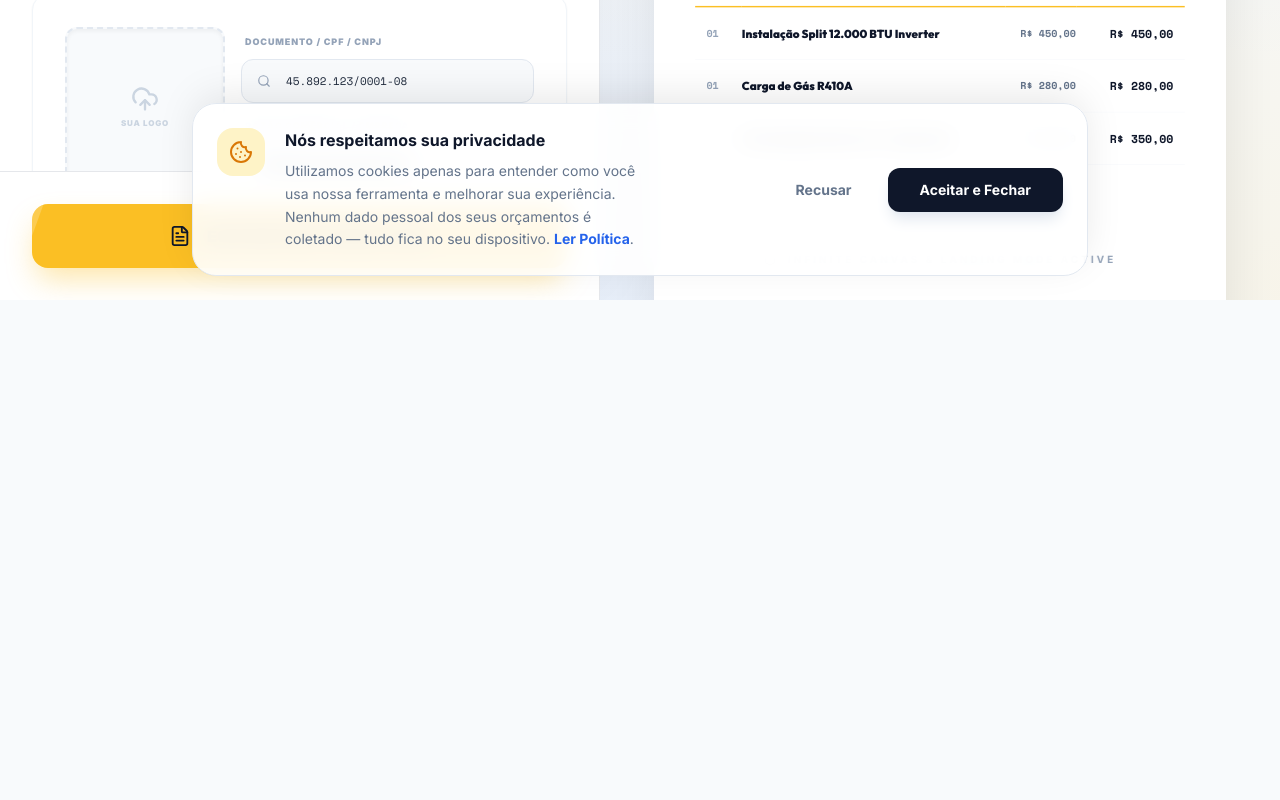
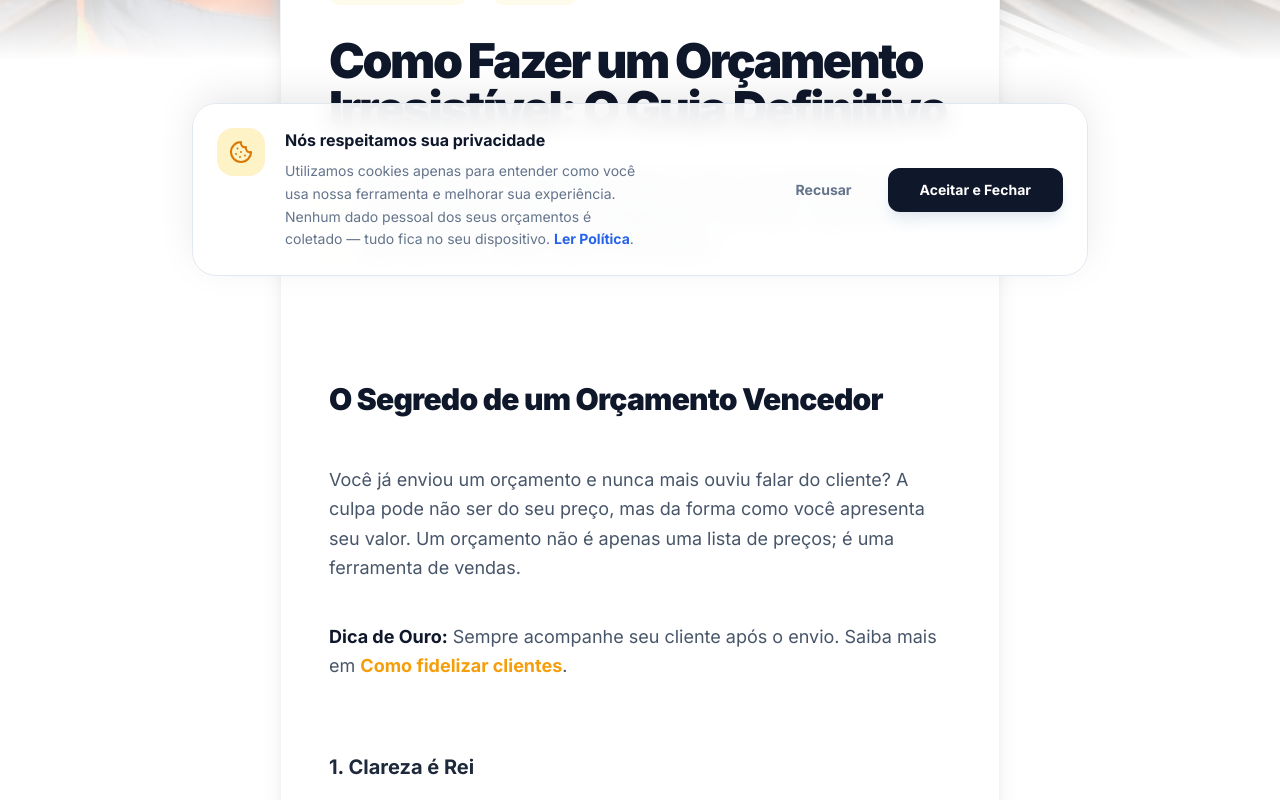
Before and after one commit to mpmathis01/firmou, a React (Vite) app: page /#/blog/como-fazer-orcamento-irresistivel in a window 1280 px wide. Shown: the part 500-1300 px from the top of the page. Before the commit the page ends 800 px from the top, so only its background shows below. Built offline with nearby package versions, Linux system fonts and the light colour scheme; a web font is replaced by a local one.

Commit message:
feat(blog): enhanced content parser and fixed redirection with HashRouter

```diff
--- a/src/App.jsx
+++ b/src/App.jsx
@@ -1,5 +1,5 @@
 import React, { useState } from 'react';
-import { BrowserRouter, Routes, Route } from 'react-router-dom';
+import { HashRouter, Routes, Route } from 'react-router-dom';
 import { FirmouEditor } from './components/editor/FirmouEditor';
 import CookieConsent from './components/common/CookieConsent';
 import PrivacyPolicyModal from './components/legal/PrivacyPolicyModal';
@@ -14,7 +14,7 @@ function App() {
     const toggleMenu = () => setShowMenu(!showMenu);
 
     return (
-        <BrowserRouter>
+        <HashRouter>
             <div className="antialiased">
                 <Routes>
                     <Route
@@ -45,7 +45,7 @@ function App() {
                     onClose={() => setShowPrivacyPolicy(false)}
                 />
             </div>
-        </BrowserRouter>
+        </HashRouter>
     );
 }
 
--- a/src/components/blog/BlogPost.jsx
+++ b/src/components/blog/BlogPost.jsx
@@ -6,6 +6,8 @@ import { BLOG_POSTS } from './blogData';
 // Helper to get image path
 // Helper to get image path using Vite's BASE_URL
 const getImagePath = (imageName) => {
+    if (!imageName) return '';
+    if (imageName.startsWith('http')) return imageName;
     const base = import.meta.env.BASE_URL;
     return `${base}assets/blog/${imageName}`;
 };
@@ -24,14 +26,107 @@ const BlogPost = () => {
 
     if (!post) return null;
 
-    // Simple markdown-like parser for content
+    // Advanced parser for content
     const renderContent = (content) => {
         return content.split('\n').map((line, index) => {
-            if (line.startsWith('## ')) return <h2 key={index} className="text-3xl font-black mt-12 mb-6 tracking-tight text-slate-900 dark:text-white">{line.replace('## ', '')}</h2>;
-            if (line.startsWith('### ')) return <h3 key={index} className="text-xl font-bold mt-8 mb-4 text-slate-800 dark:text-slate-200">{line.replace('### ', '')}</h3>;
-            if (line.startsWith('- ')) return <li key={index} className="ml-4 mb-2 list-disc text-slate-600 dark:text-slate-300 pl-2">{line.replace('- ', '')}</li>;
-            if (line.trim() === '') return <br key={index} />;
-            return <p key={index} className="mb-4 text-lg leading-relaxed text-slate-600 dark:text-slate-400">{line}</p>;
+            const trimmedLine = line.trim();
+            if (trimmedLine === '') return <br key={index} />;
+
+            // Headlines
+            if (trimmedLine.startsWith('## ')) return <h2 key={index} className="text-3xl font-black mt-12 mb-6 tracking-tight text-slate-900 dark:text-white">{trimmedLine.replace('## ', '')}</h2>;
+            if (trimmedLine.startsWith('### ')) return <h3 key={index} className="text-xl font-bold mt-8 mb-4 text-slate-800 dark:text-slate-200">{trimmedLine.replace('### ', '')}</h3>;
+
+            // List items
+            if (trimmedLine.startsWith('- ')) return <li key={index} className="ml-4 mb-2 list-disc text-slate-600 dark:text-slate-300 pl-2">{trimmedLine.replace('- ', '')}</li>;
+
+            // Video Tag: v[ID]
+            const videoMatch = trimmedLine.match(/^v\[(.*?)\]$/);
+            if (videoMatch) {
+                const videoId = videoMatch[1];
+                return (
+                    <div key={index} className="my-10 aspect-video rounded-3xl overflow-hidden shadow-2xl border border-slate-200 dark:border-slate-800">
+                        <iframe
+                            className="w-full h-full"
+                            src={`https://www.youtube.com/embed/${videoId}`}
+                            title="YouTube video player"
+                            frameBorder="0"
+                            allow="accelerometer; autoplay; clipboard-write; encrypted-media; gyroscope; picture-in-picture"
+                            allowFullScreen
+                        ></iframe>
+                    </div>
+                );
+            }
+
+            // Image Tag: ![alt](url)
+            const imgMatch = trimmedLine.match(/^!\[(.*?)\]\((.*?)\)$/);
+            if (imgMatch) {
+                const alt = imgMatch[1];
+                const src = imgMatch[2];
+                return (
+                    <figure key={index} className="my-10">
+                        <img src={getImagePath(src)} alt={alt} className="w-full rounded-3xl shadow-lg border border-slate-100 dark:border-slate-800" />
+                        {alt && <figcaption className="text-center text-sm text-slate-400 mt-4 italic">{alt}</figcaption>}
+                    </figure>
+                );
+            }
+
+            // Text with bold and internal links
+            // Simple replacement for **text** -> <strong>text</strong>
+            // Simple replacement for [label](slug) -> <Link to="/blog/slug">label</Link>
+            let parts = [trimmedLine];
+
+            // Handle [label](link)
+            const linkRegex = /\[(.*?)\]\((.*?)\)/g;
+            let lastIndex = 0;
+            let resultParts = [];
+            let match;
+
+            while ((match = linkRegex.exec(trimmedLine)) !== null) {
+                // Text before match
+                if (match.index > lastIndex) {
+                    resultParts.push(trimmedLine.substring(lastIndex, match.index));
+                }
+
+                const label = match[1];
+                const target = match[2];
+
+                if (target.startsWith('http') || target.includes('.')) {
+                    resultParts.push(<a key={`link-${match.index}`} href={target} target="_blank" rel="noopener noreferrer" className="text-amber-500 font-bold hover:underline">{label}</a>);
+                } else {
+                    // Internal blog link
+                    resultParts.push(<Link key={`link-${match.index}`} to={`/blog/${target}`} className="text-amber-500 font-bold hover:underline">{label}</Link>);
+                }
+                lastIndex = linkRegex.lastIndex;
+            }
+
+            if (lastIndex < trimmedLine.length) {
+                resultParts.push(trimmedLine.substring(lastIndex));
+            }
+
+            // Final rendering of parts, optionally handling **bold**
+            const finalElements = resultParts.map((part, i) => {
+                if (typeof part === 'string') {
+                    const boldRegex = /\*\*(.*?)\*\*/g;
+                    const boldParts = [];
+                    let boldLastIndex = 0;
+                    let boldMatch;
+
+                    while ((boldMatch = boldRegex.exec(part)) !== null) {
+                        if (boldMatch.index > boldLastIndex) {
+                            boldParts.push(part.substring(boldLastIndex, boldMatch.index));
+                        }
+                        boldParts.push(<strong key={boldMatch.index} className="font-bold text-slate-900 dark:text-white">{boldMatch[1]}</strong>);
+                        boldLastIndex = boldRegex.lastIndex;
+                    }
+                    if (boldLastIndex < part.length) {
+                        boldParts.push(part.substring(boldLastIndex));
+                    }
+                    return boldParts;
+                }
+                return part;
+            });
+
+            return <p key={index} className="mb-4 text-lg leading-relaxed text-slate-600 dark:text-slate-400">{finalElements}</p>;
         });
     };
 
--- a/src/components/blog/blogData.js
+++ b/src/components/blog/blogData.js
@@ -13,11 +13,17 @@ export const BLOG_POSTS = [
 
 Você já enviou um orçamento e nunca mais ouviu falar do cliente? A culpa pode não ser do seu preço, mas da forma como você apresenta seu valor. Um orçamento não é apenas uma lista de preços; é uma ferramenta de vendas.
 
+**Dica de Ouro:** Sempre acompanhe seu cliente após o envio. Saiba mais em [Como fidelizar clientes](fidelizar-clientes).
+
 ### 1. Clareza é Rei
 Evite termos técnicos complicados. Se o seu cliente não entende o que está pagando, ele vai achar caro. Descreva os serviços de forma clara e objetiva. Em vez de "Passagem de cabos CAT6", use "Instalação de rede de internet de alta velocidade".
 
+![Exemplo de orçamento profissional](https://images.unsplash.com/photo-1554224155-169641357599?q=80&w=1000&auto=format&fit=crop)
+
 ### 2. A Apresentação Importa
 Um orçamento feito no papel de pão ou em uma planilha feia do Excel passa amadorismo. Usar ferramentas profissionais como o **Firmou** não só economiza seu tempo, mas mostra ao cliente que você é organizado e confiável.
+
+v[dQw4w9WgXcQ]
 
 ### 3. Detalhe os Benefícios, Não Só os Recursos
 Não venda apenas "instalação de ar condicionado". Venda "conforto térmico para sua família dormir bem no verão". Conectar o serviço à dor ou desejo do cliente aumenta drasticamente a taxa de aprovação.
```
Also changed, not shown: 1 other file (tests, documents, lock files or other folders).
